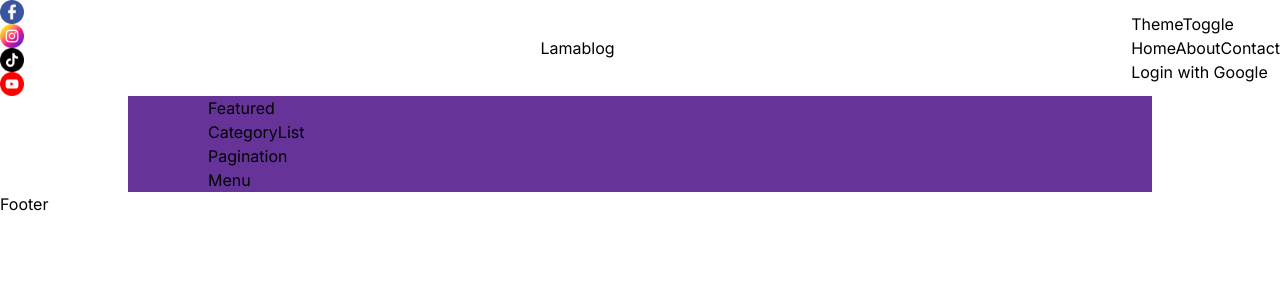
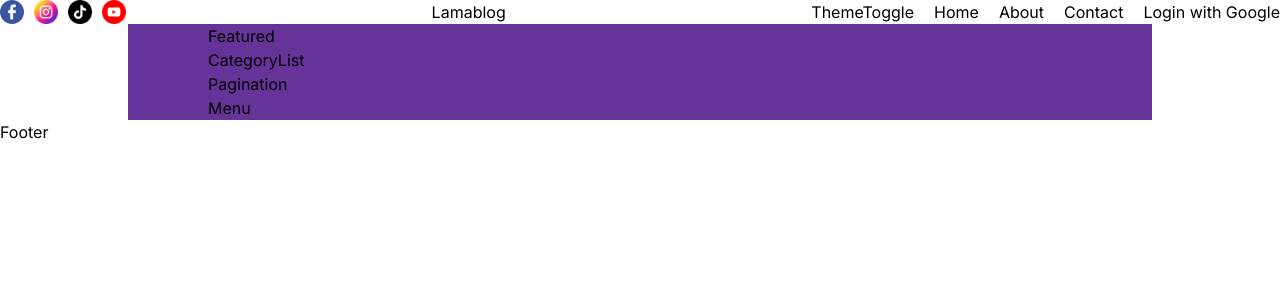
Before and after one commit to LuisArielRetanaHernadez/blog_mabi, a Next.js app: page / in a window 1280 px wide. Shown: the top 300 px of the page. Built offline with nearby package versions, Linux system fonts and the light colour scheme.

Commit message:
alineando los icons de redes sociales y los links

```diff
--- a/components/navbar/navbar.module.css
+++ b/components/navbar/navbar.module.css
@@ -3,3 +3,13 @@
   align-items: center;
   justify-content: space-between;
 }
+
+.social {
+  display: flex;
+  gap: 10px;
+}
+
+.links {
+  display: flex;
+  gap: 20px;
+}
```
